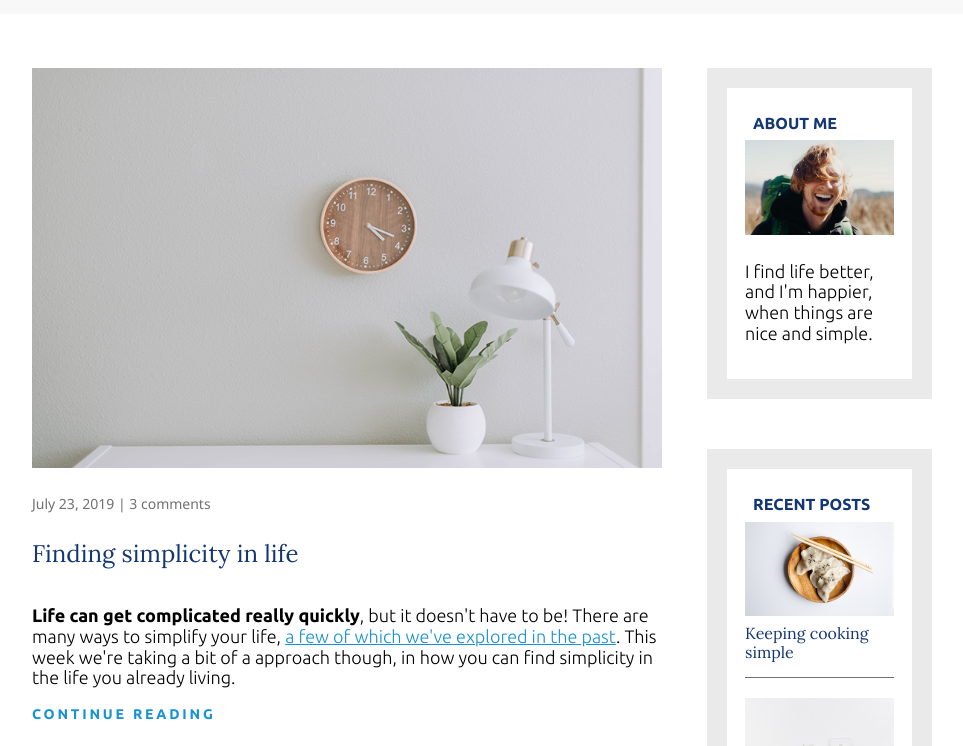
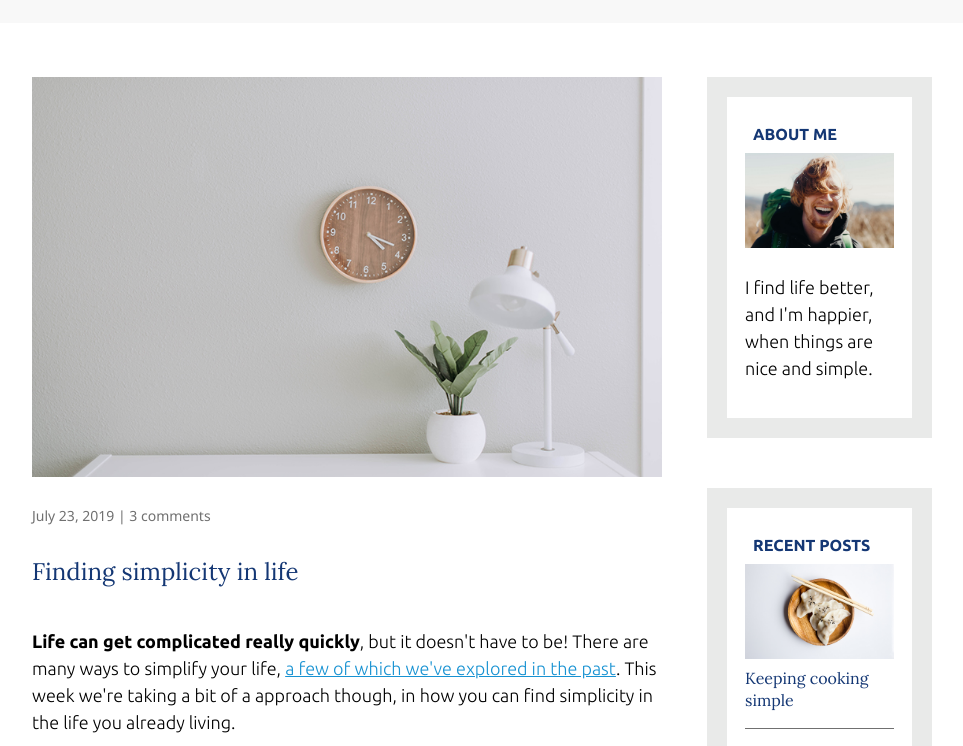
Before and after one commit to mf-dlcz/livingTheSimpleLife, a website built with Vite: page index.html in a window 1280 px wide. Shown: the part 115-861 px from the top of the page, without its empty margins (158-1121 px from the left). Built offline with nearby package versions, Linux system fonts and the light colour scheme.

Commit message:
Added a line height to the text in the body

```diff
--- a/css/styles.css
+++ b/css/styles.css
@@ -9,6 +9,7 @@ body {
     font-family: 'Ubuntu', sans-serif;
     font-size: 1.125rem;
     font-weight: 300;
+    line-height: 1.5;
 }
 
 img {
@@ -252,6 +253,7 @@ nav a:focus {
 .widget-title,
 .widget-recent-post-title {
     font-size: 1rem;
+    line-height: 1.4;
 }
 
 .widget-recent-post-title {
```
